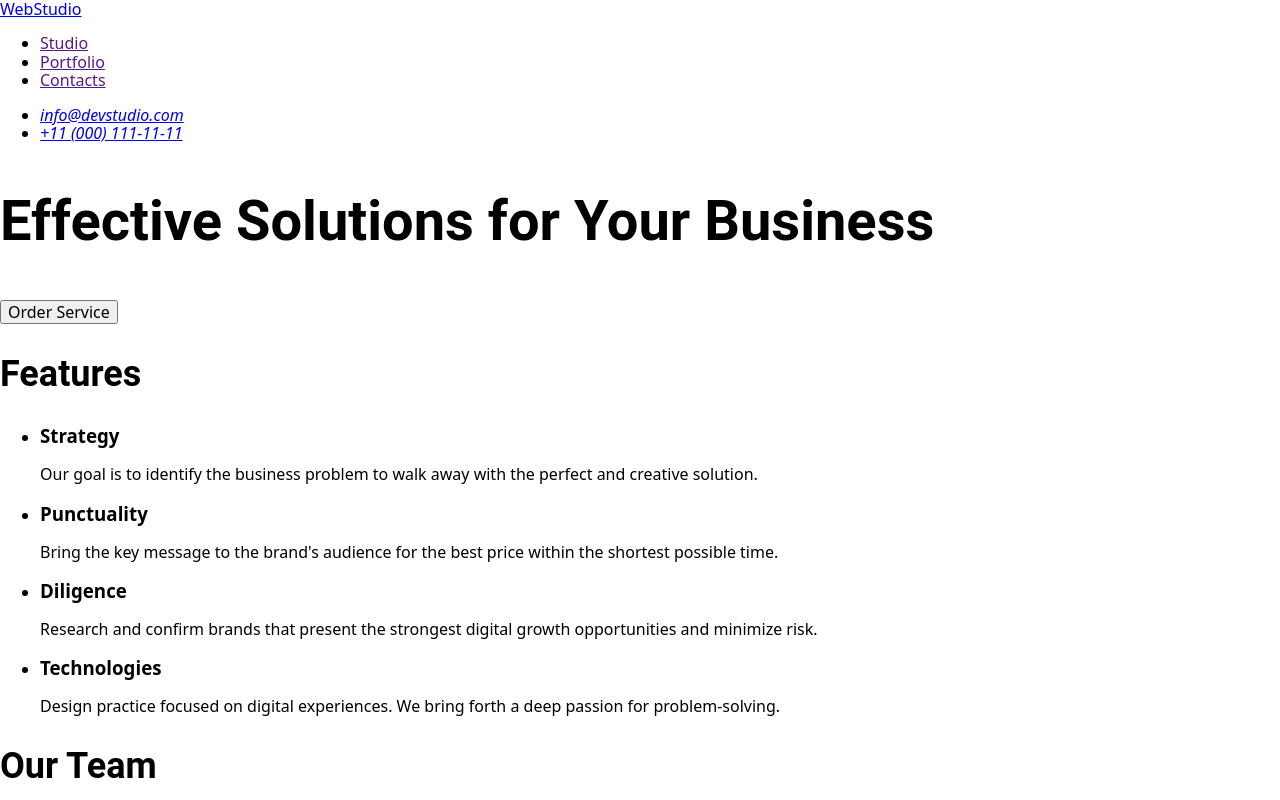
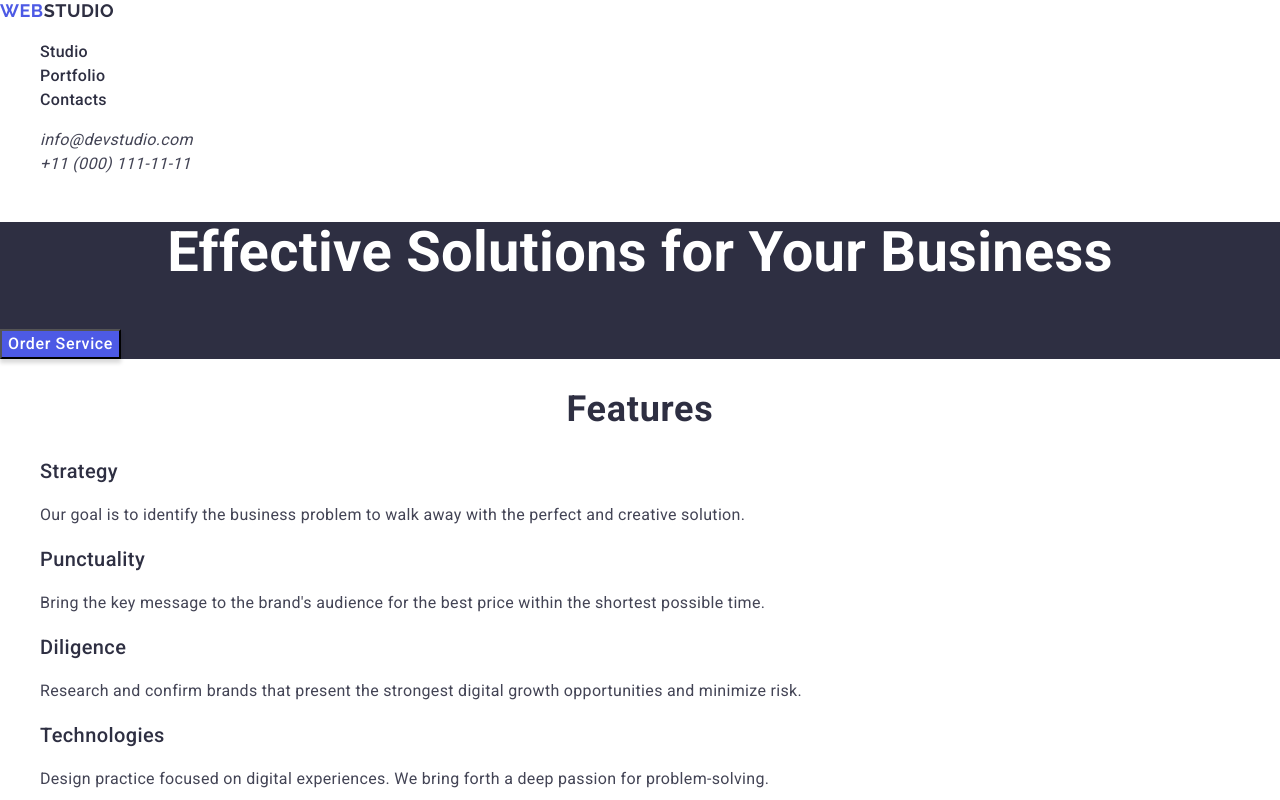
Before and after one commit to DonAkkardion/goit-markup-hw-02, a plain HTML site: page index.html in a window 1280 px wide. Shown: the top 800 px of the page. Drawn offline with nearby package versions, Linux system fonts and the light colour scheme.

Commit message:
CSS ready check

```diff
--- a/css/styles.css
+++ b/css/styles.css
@@ -1,26 +1,191 @@
 body{
-    font-family: 'Roboto', 'Raleway' sans-serif;
+    font-family: 'Roboto','Raleway',sans-serif;
     font-weight: 500;
     font-size: 16px;
-    /*Line Height: 60px;
-    Letter Spacing: 2% ;*/
+    line-height: 1.5;
+    letter-spacing: 0.02em;
+    color: #434455;
 }
+ul {
+    list-style-type: none;
+}
+a {
+    text-decoration: none;
+}
+button {
+    cursor: pointer;
+}
+
+.logo{
+    font-family: "Raleway", sans-serif;
+    font-weight: 700;
+    font-size: 18px;
+    line-height: 1.16667;
+    letter-spacing: 0.03em;
+    text-transform: uppercase;
+    color: #2e2f42;
+}
+
+.logo-blue{
+    color: #4d5ae5;
+}
+
 .page-title{
-    font-family: 'Roboto';
+
     font-weight: 700;
     font-size: 56px;
-    /* Letter Spacing: 2% ;
-    Line Height: 60px; */
+    letter-spacing: 2%;
+    line-height: 60px;
+    text-align: center;
+    color: #fff;
 }
 .section-title{
-    font-family: 'Roboto';
+
     font-weight: 700;
     font-size: 36px;
-    /* Letter Spacing: 2% ;*/
+    line-height: 1.11111;
+    letter-spacing: 0.02em;
+    text-align: center;
+    text-transform: capitalize;
+    color: #2e2f42;
 }
-.hero-list-title, .team-list-title, .portfolio-list-title{
-    font-family: 'Roboto';
+.hero-list-title,
+.team-list-title,
+.portfolio-list-title,
+.features-list-title{
+
     font-weight: 500;
     font-size: 20px;
-    /* Letter Spacing: 2% ;*/
+    line-height: 1.2;
+    letter-spacing: 0.02em;
+    color: #2e2f42;
 }
+
+
+/** ==============HEADER================ */
+.header{
+    background-color: #fff;
+}
+.navigation-item-link{
+    line-height: 1.5;
+    letter-spacing: 0.02em;
+    color: #2e2f42;
+}
+
+.navigation-item-link:hover,
+.navigation-item-link:focus{
+    color: #404bbf;
+}
+
+.contacts-item-link{
+    font-weight: 400;
+    line-height: 1.5;
+    letter-spacing: 0.02em;
+    color: #434455;
+}
+
+.contacts-item-link:hover,
+.contacts-item-link:focus{
+    color: #404bbf;
+}
+
+/** ============================== */
+
+/** ==============HERO================ */
+.hero{
+    background: #2e2f42;
+}
+.hero-list-title{
+
+    font-weight: 500;
+    font-size: 20px;
+    line-height: 1.2;
+    letter-spacing: 0.02em;
+    color: #2e2f42;
+}
+
+.hero-order-btn{
+    font-weight: 500;
+    font-size: 16px;
+    line-height: 1.5;
+    letter-spacing: 0.04em;
+    color: #fff;
+    box-shadow: 0 4px 4px 0 rgba(0, 0, 0, 0.15);
+    background: #4d5ae5;
+}
+
+.hero-order-btn:hover{
+    background: #404bbf;
+}
+/** ============================== */
+
+/** =============FEATURES================= */
+
+.features-list-title{
+
+    font-weight: 500;
+    font-size: 20px;
+    line-height: 1.2;
+    letter-spacing: 0.02em;
+    color: #2e2f42;
+}
+
+.features-list-item-text{
+    font-weight: 400;
+    font-size: 16px;
+    line-height: 1.5;
+    letter-spacing: 0.02em;
+}
+/** ============================== */
+
+/** =============TEAM================= */
+.team{
+    background: #f4f4fd;
+}
+.team-list-title{
+
+    font-weight: 500;
+    font-size: 20px;
+    line-height: 1.2;
+    letter-spacing: 0.02em;
+    color: #2e2f42;
+}
+.team-list-item-text {
+    font-weight: 400;
+    font-size: 16px;
+    line-height: 1.5;
+    letter-spacing: 0.02em;
+}
+/** ============================== */
+
+/** =============PORTFOLIO================= */
+
+.portfolio-list-title{
+
+    font-weight: 500;
+    font-size: 20px;
+    line-height: 1.2;
+    letter-spacing: 0.02em;
+    color: #2e2f42;
+}
+
+.portfolio-list-item-text {
+    font-weight: 400;
+    font-size: 16px;
+    line-height: 1.5;
+    letter-spacing: 0.02em;
+}
+/** ============================== */
+
+/** =============FOOTER================= */
+.footer{
+    background: #2e2f42;
+}
+.footer-text{
+    font-weight: 400;
+    font-size: 16px;
+    line-height: 1.5;
+    letter-spacing: 0.02em;
+    color: #f4f4fd;
+}
+/** ============================== */
--- a/index.html
+++ b/index.html
@@ -14,26 +14,45 @@
       crossorigin="anonymous"
       referrerpolicy="no-referrer"
     />
-
+    <link rel="preconnect" href="https://fonts.googleapis.com" />
+    <link rel="preconnect" href="https://fonts.gstatic.com" crossorigin />
+    <link rel="preconnect" href="https://fonts.googleapis.com" />
+    <link rel="preconnect" href="https://fonts.gstatic.com" crossorigin />
+    <link
+      href="https://fonts.googleapis.com/css2?family=Raleway:wght@700&family=Roboto:wght@400;500;700&display=swap"
+      rel="stylesheet"
+    />
     <link rel="stylesheet" href="css/styles.css" />
   </head>
   <body>
-    <header>
-      <nav>
-        <a class="logo" href="./index.html">WebStudio</a>
+    <header class="header">
+      <nav class="header-navigation">
+        <a class="logo" href="./index.html"
+          ><span class="logo-blue">Web</span>Studio</a
+        >
         <ul class="navigation-list">
-          <li class="navigation-list-item"><a href="">Studio</a></li>
-          <li class="navigation-list-item"><a href="">Portfolio</a></li>
-          <li class="navigation-list-item"><a href="">Contacts</a></li>
+          <li class="navigation-list-item">
+            <a class="navigation-item-link" href="">Studio</a>
+          </li>
+          <li class="navigation-list-item">
+            <a class="navigation-item-link" href="">Portfolio</a>
+          </li>
+          <li class="navigation-list-item">
+            <a class="navigation-item-link" href="">Contacts</a>
+          </li>
         </ul>
       </nav>
       <address>
         <ul class="contacts-list">
           <li class="contacts-list-item">
-            <a href="mailto:info@devstudio.com"> info@devstudio.com </a>
+            <a class="contacts-item-link" href="mailto:info@devstudio.com">
+              info@devstudio.com
+            </a>
           </li>
           <li class="contacts-list-item">
-            <a href="tel:+110001111111"> +11 (000) 111-11-11 </a>
+            <a class="contacts-item-link" href="tel:+110001111111">
+              +11 (000) 111-11-11
+            </a>
           </li>
         </ul>
       </address>
@@ -96,7 +115,7 @@
           <li class="team-list-item">
             <img src="./images/tom.jpg" alt="Tom" width="264" />
             <h3 class="team-list-title">Tom Ford</h3>
-            <p>Frontend Developer</p>
+            <p class="team-list-item-text">Frontend Developer</p>
           </li>
           <li class="team-list-item">
             <img src="./images/camila.jpg" alt="Camila" width="264" />
@@ -147,9 +166,11 @@
         </ul>
       </section>
     </main>
-    <footer>
-      <a class="logo" href="./index.html">WebStudio</a>
-      <p>
+    <footer class="footer">
+      <a class="logo" href="./index.html"
+        ><span class="logo-blue">Web</span>Studio</a
+      >
+      <p class="footer-text">
         Increase the flow of customers and sales for your business with digital
         marketing & growth solutions.
       </p>
```
